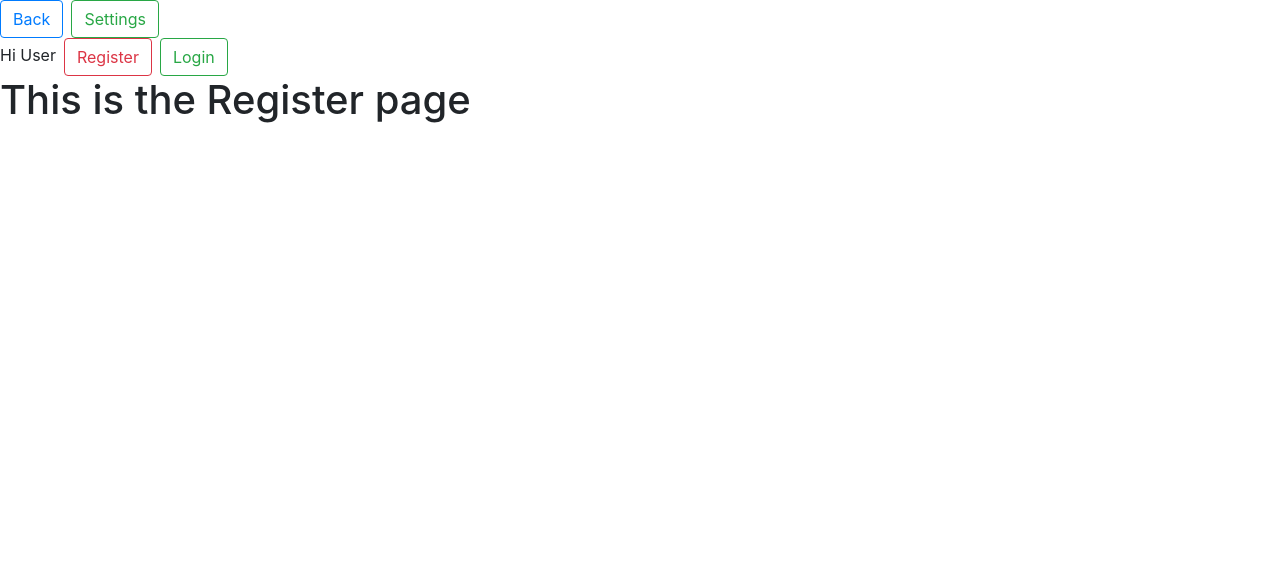
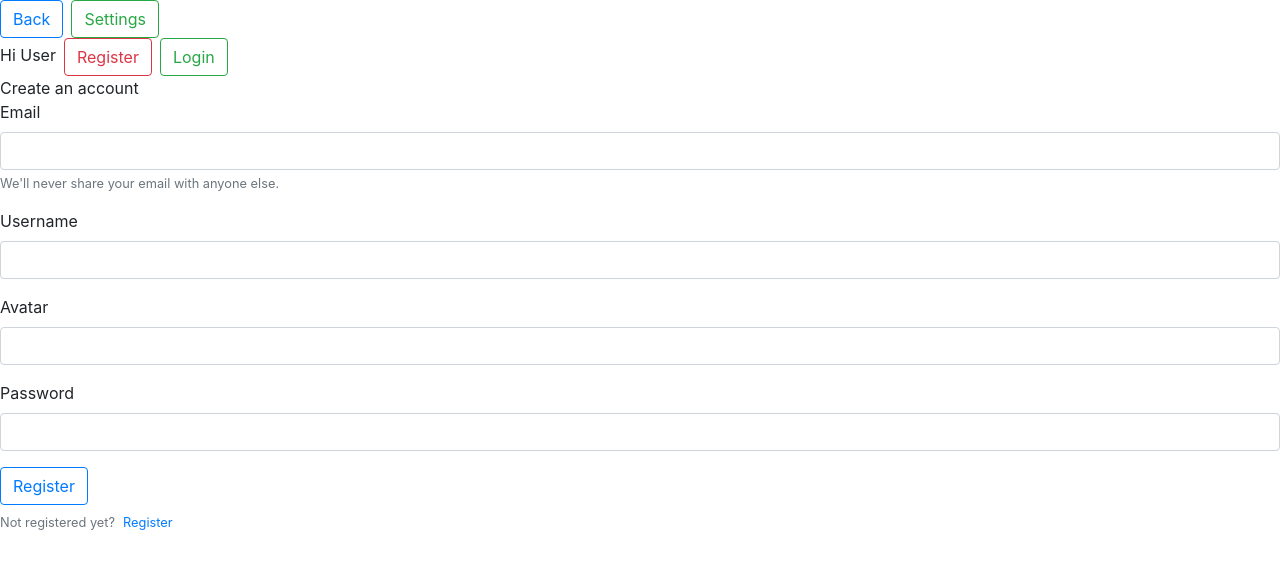
Before and after one commit to tripplen23/electron-react-chat, a React app: page /#/register in a window 1280 px wide. Shown: the top 568 px of the page. Built offline with nearby package versions, Linux system fonts and the light colour scheme.

Commit message:
UI Routes

```diff
--- a/src/js/views/Login.js
+++ b/src/js/views/Login.js
@@ -2,8 +2,39 @@
 
 export default function Login () {
   return (
-    <div>
-      <h1>This is the Login page</h1>
+    <div className="centered-view">
+      <div className="centered-container">
+        <form onSubmit={() => {}} className="centered-container-form">
+          <div className="header">Welcome here!</div>
+          <div className="subheader">Login and chat with other people!</div>
+          <div className="form-container">
+            <div className="form-group">
+              <label htmlFor="email">Email</label>
+              <input
+                type="email"
+                className="form-control"
+                id="email"
+                name="email"
+                aria-describedby="emailHelp" />
+              <small id="emailHelp" className="form-text text-muted">We'll never share your email with anyone else.</small>
+            </div>
+            <div className="form-group">
+              <label htmlFor="password">Password</label>
+              <input
+                type="password"
+                name="password"
+                className="form-control"
+                id="password" />
+            </div>
+            { false && <div className="alert alert-danger small">Some error</div>}
+            <button type="submit" className="btn btn-outline-primary">Login</button>
+          </div>
+        </form>
+        <small className="form-text text-muted mt-2">Already registered?
+          <span
+            onClick={() => {}}
+            className="btn-link ml-2">Login</span></small>
+      </div>
     </div>
   )
 }
--- a/src/js/views/Register.js
+++ b/src/js/views/Register.js
@@ -2,8 +2,57 @@
 
 export default function Register () {
   return (
-    <div>
-      <h1>This is the Register page</h1>
+    <div className="centered-view">
+      <div className="centered-container">
+        <form onSubmit={() => {}} className="centered-container-form">
+        <div className="header">Create an account</div>
+        <div className="form-container">
+          <div className="form-group">
+            <label htmlFor="email">Email</label>
+            <input
+              type="email"
+              className="form-control"
+              name="email"
+              id="email"
+              aria-describedby="emailHelp" />
+            <small id="emailHelp" className="form-text text-muted">We'll never share your email with anyone else.</small>
+          </div>
+          <div className="form-group">
+            <label htmlFor="username">Username</label>
+            <input
+              type="text"
+              name="username"
+              className="form-control"
+              id="username"
+              aria-describedby="emailHelp" />
+          </div>
+          <div className="form-group">
+            <label htmlFor="avatar">Avatar</label>
+            <input
+              type="text"
+              name="avatar"
+              className="form-control"
+              id="avatar"
+              aria-describedby="emailHelp" />
+          </div>
+          <div className="form-group">
+            <label htmlFor="password">Password</label>
+            <input
+              name="password"
+              type="password"
+              className="form-control"
+              id="password" />
+          </div>
+          { false && <div className="alert alert-danger small">Some Error</div>}
+          <button type="submit" className="btn btn-outline-primary">Register</button>
+        </div>
+      </form>
+      <small className="form-text text-muted mt-2">Not registered yet?
+        <span
+          onClick={() => {}}
+          className="btn-link ml-2">Register</span>
+        </small>
+      </div>
     </div>
   )
 }
--- a/src/js/views/Settings.js
+++ b/src/js/views/Settings.js
@@ -2,8 +2,44 @@
 
 export default function Settings () {
   return (
-    <div>
-      <h1>This is the Settings page</h1>
+    <div className="centered-view">
+      <div className="centered-container">
+        <form className="centered-container-form">
+          <div className="header">Adjust application settings</div>
+          <button type="button">Notify Me</button>
+          <div className="form-container">
+            <div className="my-3">
+              <div className="form-check">
+                <input
+                  name="isDarkTheme"
+                  type="checkbox"
+                  className="form-check-input" />
+                <label className="form-check-label">Dark Theme</label>
+              </div>
+              <div className="form-check">
+                <input
+                  name="showNotifications"
+                  type="checkbox"
+                  className="form-check-input" />
+                <label className="form-check-label">Enable Notification</label>
+              </div>
+              <div className="form-check">
+                <input
+                  name="playSound"
+                  type="checkbox"
+                  className="form-check-input" />
+                <label className="form-check-label">Sound notification</label>
+              </div>
+            </div>
+            <button
+              type="button"
+              onClick={() => {}}
+              className="btn btn-danger">
+              Quit App
+            </button>
+          </div>
+        </form>
+      </div>
     </div>
   )
 }
```
Also changed, not shown: 1 other file (tests, documents, lock files or other folders).
